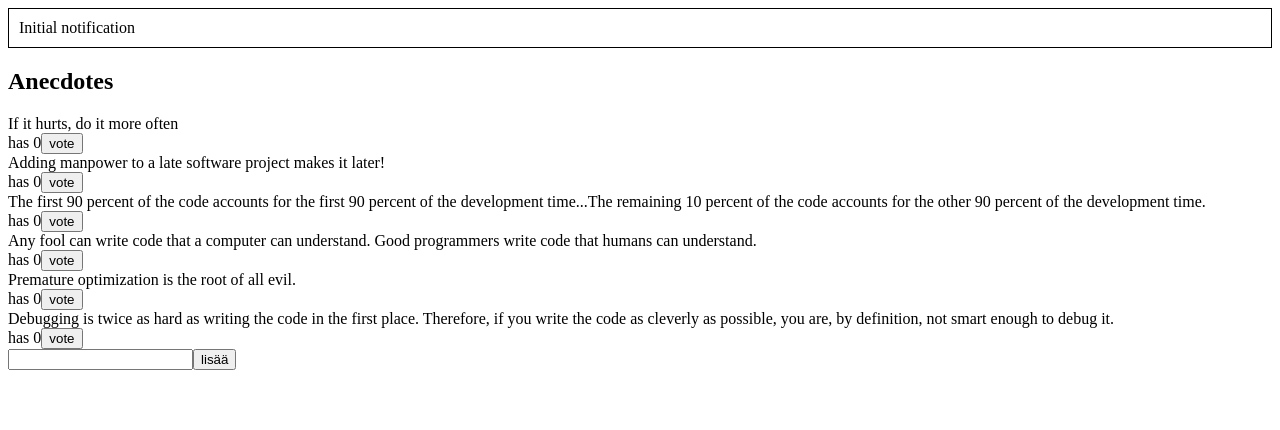
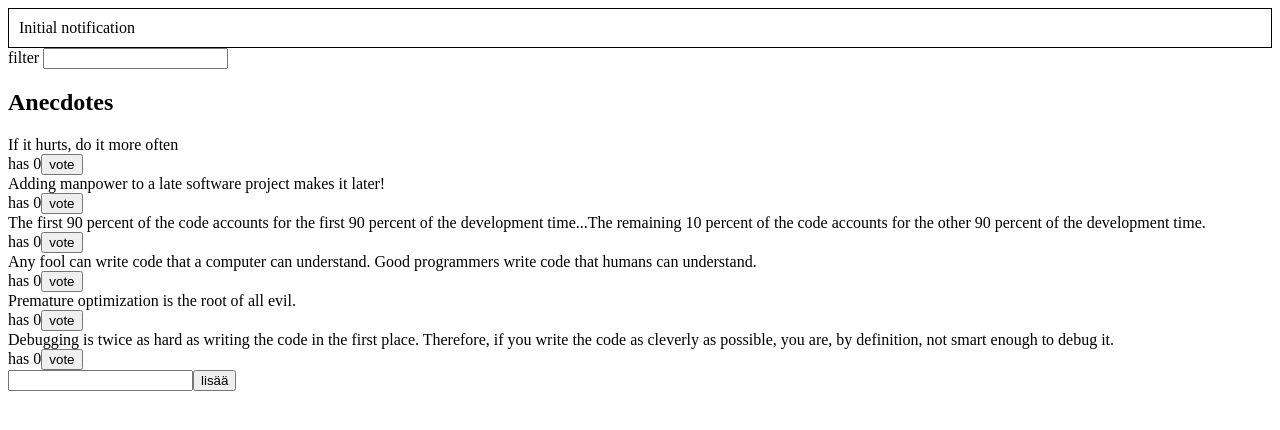
Before and after one commit to Dmitri9149/full_stack_open_2019_osa6_redux_anecdotes, a React (Create React App) app: page / in a window 1280 px wide. Shown: the top 430 px of the page. Built offline with nearby package versions, Linux system fonts and the light colour scheme.

Commit message:
6.11 functionality version, to be checked

```diff
--- a/src/App.js
+++ b/src/App.js
@@ -2,6 +2,7 @@ import React from 'react';
 import NewAnecdote from './components/AnecdoteForm'
 import AnecdoteList from './components/AnecdoteList'
 import Notification from './components/Notification'
+import Filter from './components/Filter'
 
 
 const App = (props) => {
@@ -10,6 +11,7 @@ const App = (props) => {
 
     <div>
         <Notification store = {props.store} />
+        <Filter store = {props.store} />
         <AnecdoteList store = {props.store} />
         <NewAnecdote store = {props.store} />
     </div>
--- a/src/components/AnecdoteList.js
+++ b/src/components/AnecdoteList.js
@@ -3,10 +3,17 @@ import { vote } from '../reducers/anecdoteReducer'
 import { notificationChange } from '../reducers/notificationReducer'
 
 const AnecdoteList = ({store}) => {
+  const filter = store.getState().filter
+  const anecdotes = store.getState().anecdotes
+  const anecdotesToShow = filter.length === 0
+  ? anecdotes
+  : anecdotes.filter(p => p.content.toLowerCase().includes(filter.toLowerCase()) )
   return (
-    <div>
+        <div>
       <h2>Anecdotes</h2>
-      {store.getState().anecdotes.map(anecdote =>
+      {console.log('total stock------------->', store.getState())}
+
+      {anecdotesToShow.map(anecdote =>
         <div key={anecdote.id}>
           <div>
             {anecdote.content}
--- a/src/components/Filter.js
+++ b/src/components/Filter.js
@@ -1,12 +1,12 @@
 import React from 'react'
 import { createFilter } from '../reducers/filterReducer'
 
-const Filter = (props) => {
+const Filter = ({store}) => {
   const handleChange = (event) => {
-    props.store.dispatch(
+    store.dispatch(
       createFilter(event.target.value)
     )
-    // input-kentän arvo muuttujassa event.target.value
+
   }
   const style = {
     marginBottom: 10
--- a/src/index.js
+++ b/src/index.js
@@ -4,15 +4,19 @@ import { createStore, combineReducers } from 'redux'
 import App from './App'
 import anecdoteReducer from './reducers/anecdoteReducer'
 import notificationReducer from './reducers/notificationReducer'
+import filterReducer from './reducers/filterReducer';
+
+
 
 const reducer = combineReducers({
   anecdotes: anecdoteReducer,
-  notification: notificationReducer
+  notification: notificationReducer,
+  filter:filterReducer
 })
 
 const store = createStore(reducer)
 
-console.log(store.getState())
+console.log('total store -------------->',store.getState())
 
 const render = () => {
   ReactDOM.render(
```
